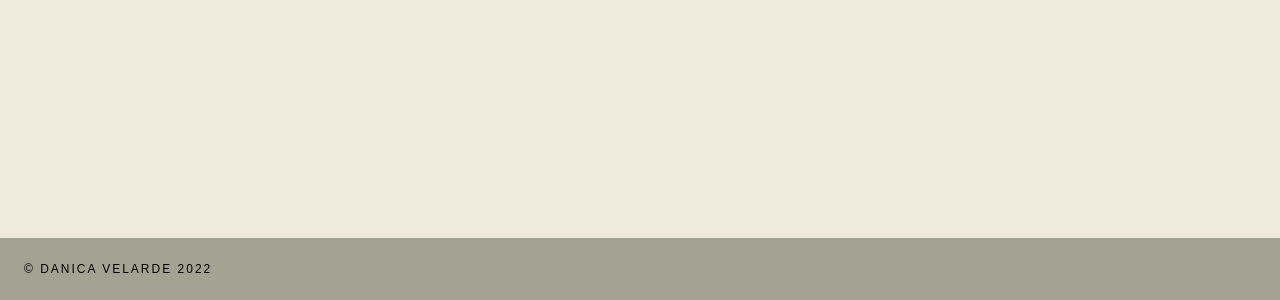
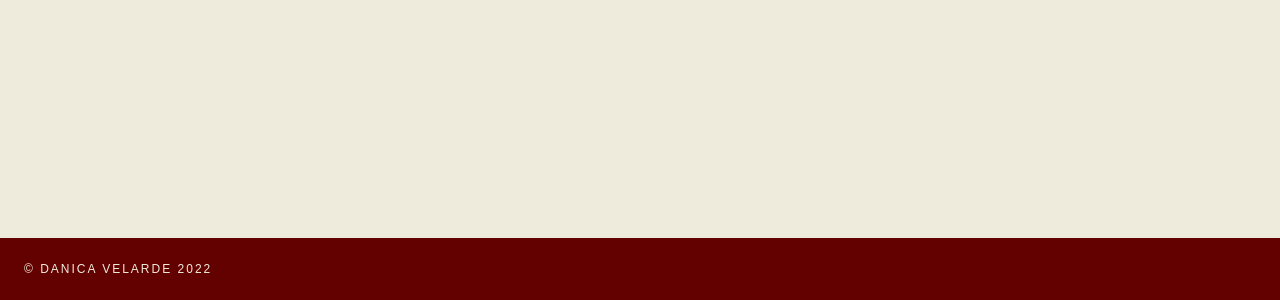
Before and after one commit to velarded/danica-velarde-app, a Next.js app: page / in a window 1280 px wide. Shown: the part 3640-3940 px from the top of the page. Built offline with nearby package versions, Linux system fonts and the light colour scheme.

Commit message:
change colour of footer

```diff
--- a/pages/components/layout/footer/Footer.module.css
+++ b/pages/components/layout/footer/Footer.module.css
@@ -2,9 +2,10 @@
   padding: 2.4rem;
   display: grid;
   grid-template-columns: 1fr 1fr;
-  background: #a2a392;
+  background: #630000;
   justify-content: center;
   align-items: center;
+  color: #eeebdd;
 }
 
 .copyright {
```
